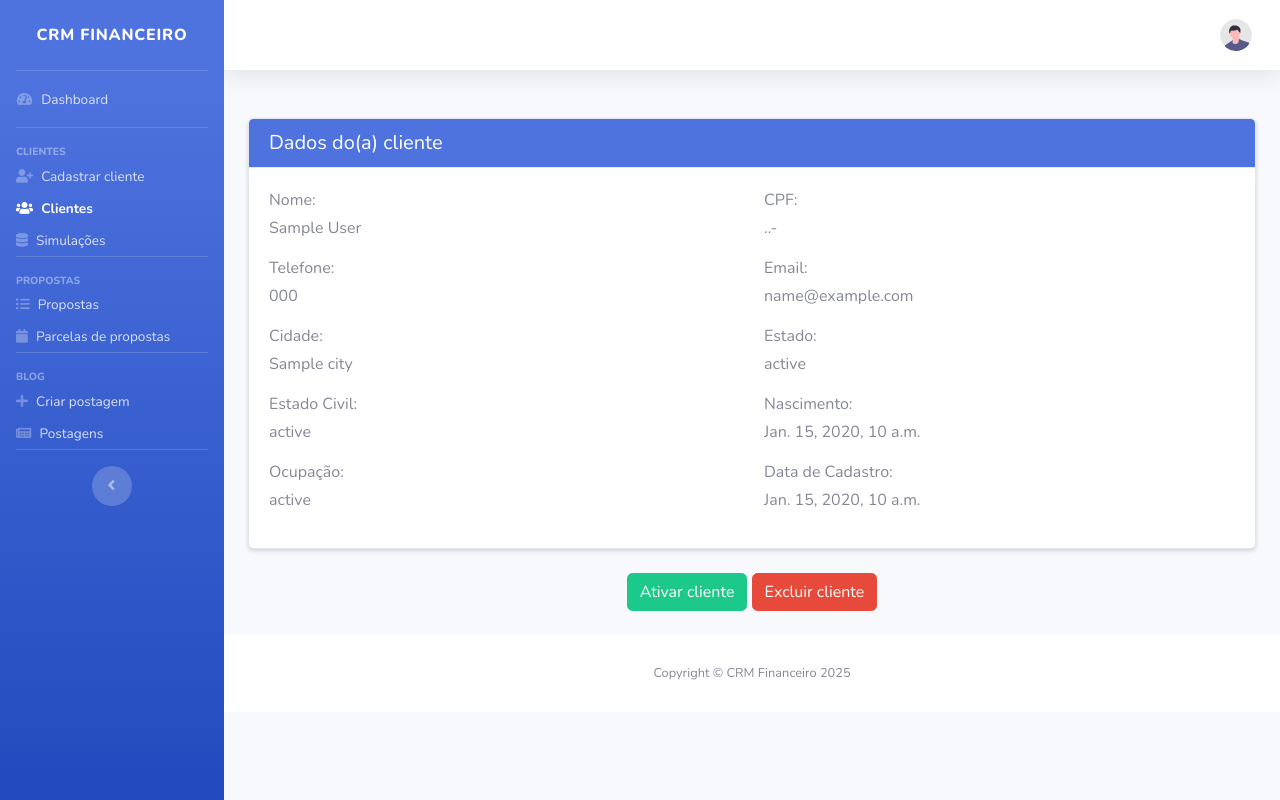
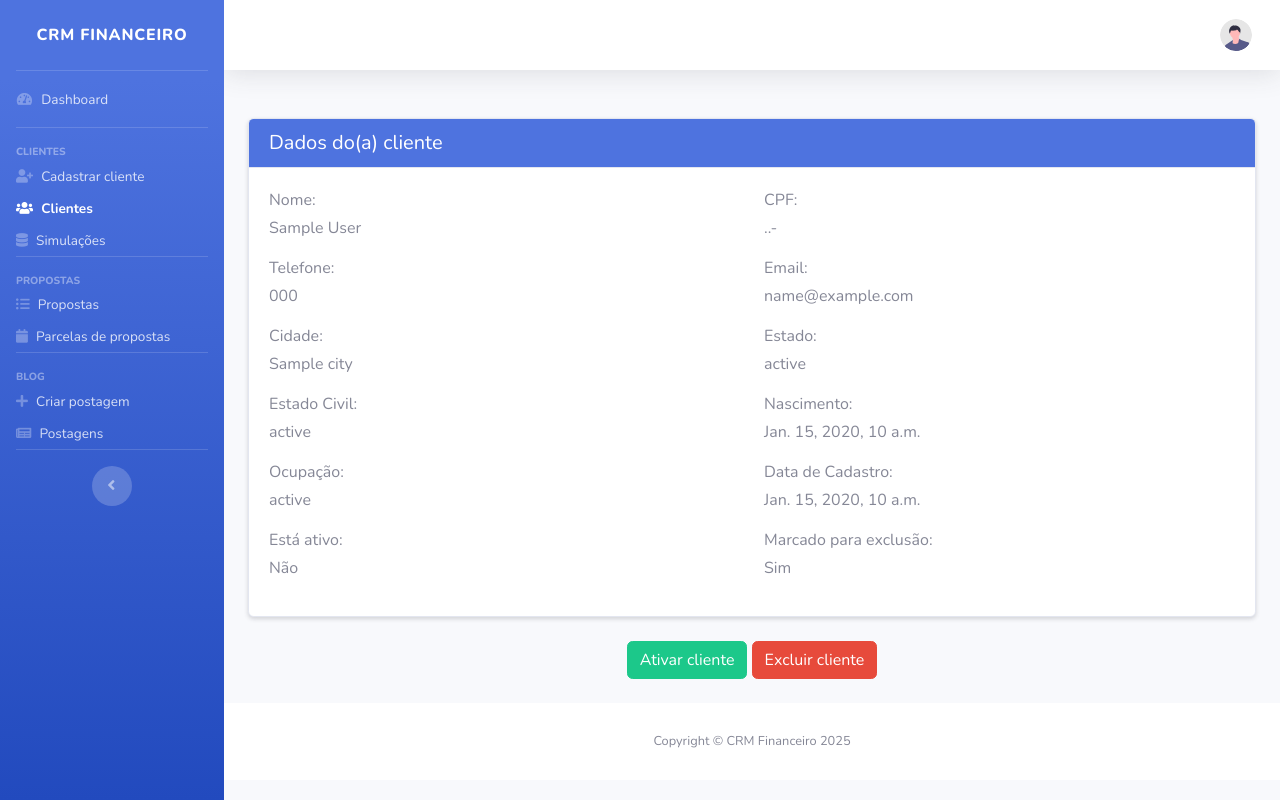
Before and after one commit to paulootaviodev/CRM_Financeiro, a Django app: template templates/crm_financeiro/detail_customer.html in a window 1280 px wide. Run offline with Django 5.2, Linux system fonts and the light colour scheme; the template is opened without the code that fills it: most values are stand-ins (such as "Sample title", 1, 10 or a date in 2020); some libraries are stand-ins or nearby versions.

Commit message:
Prevent reactivation of deleted user

```diff
--- a/crm_financeiro/models.py
+++ b/crm_financeiro/models.py
@@ -91,6 +91,9 @@ class Client(EncryptedPerson):
         if self.cpf:
             self.cpf_hash = hashlib.sha256(self.cpf.encode()).hexdigest()
 
+        if self.is_active and self.marked_for_deletion:
+            raise ValueError("Um cliente ativo não pode estar marcado para exclusão.")
+
         is_new = self.pk is None
         super().save(*args, **kwargs)
 
--- a/templates/crm_financeiro/detail_customer.html
+++ b/templates/crm_financeiro/detail_customer.html
@@ -52,6 +52,14 @@
           <label class="form-label fw-bold mb-1">Data de Cadastro:</label>
           <div>{{ client.client_since }}</div>
         </div>
+        <div class="col-md-6 mb-3">
+          <label class="form-label fw-bold mb-1">Está ativo:</label>
+          <div>{{ client.is_active|yesno:"Sim,Não" }}</div>
+        </div>
+        <div class="col-md-6 mb-3">
+          <label class="form-label fw-bold mb-1">Marcado para exclusão:</label>
+          <div>{{ client.marked_for_deletion|yesno:"Sim,Não" }}</div>
+        </div>
       </div>
     </div>
   </div>
--- a/templates/crm_financeiro/list_customers.html
+++ b/templates/crm_financeiro/list_customers.html
@@ -88,6 +88,8 @@
                             <th>Data de nascimento</th>
                             <th>Situação empregatícia</th>
                             <th>Cliente desde</th>
+                            <th>Está ativo</th>
+                            <th>Marcado para exclusão</th>
                         </tr>
                     </thead>
                     <tbody>
@@ -103,6 +105,8 @@
                             <td>{{ client.birth_date }}</td>
                             <td>{{ client.get_employment_status_display }}</td>
                             <td>{{ client.client_since }}</td>
+                            <td>{{ client.is_active|yesno:"Sim,Não" }}</td>
+                            <td>{{ client.marked_for_deletion|yesno:"Sim,Não" }}</td>
                         </tr>
                         {% endfor %}
                     </tbody>
```
